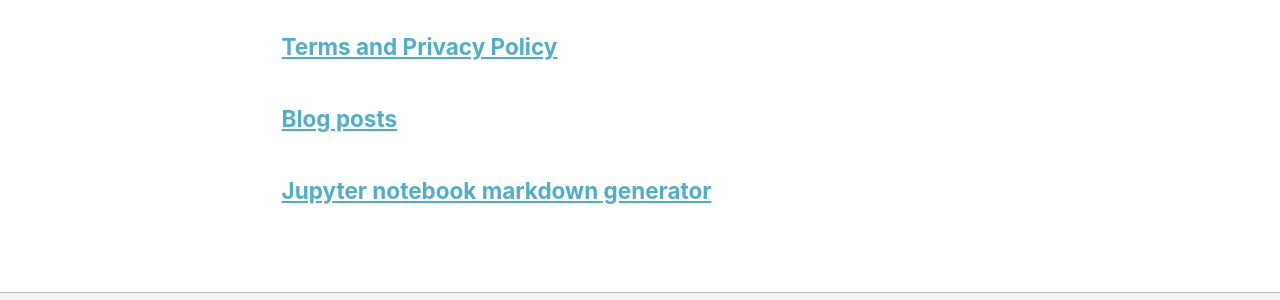
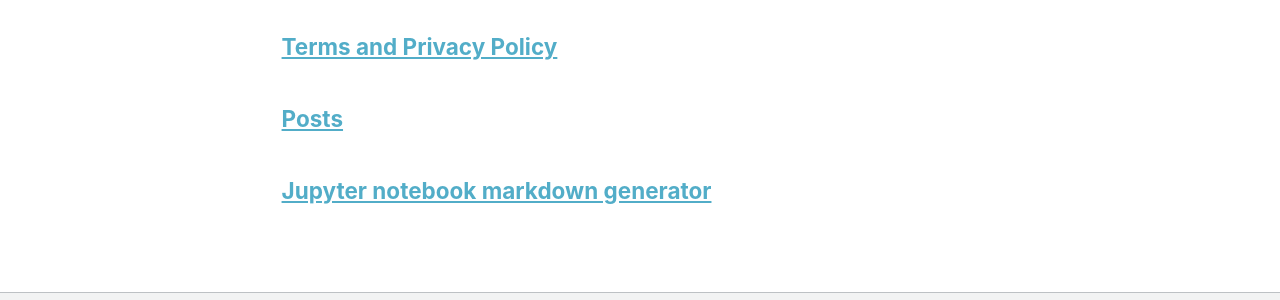
Before and after one commit to chenhailonghit/chenhailonghit.github.io, a Jekyll site: the page built from _pages/page-archive.html, in a window 1280 px wide. Shown: the part 1445-1745 px from the top of the page. Built offline with Jekyll 4.4.1, drawn with Linux system fonts in a browser that asks for light colours; nearby versions of some CDN libraries; a script bundle is joined from its source files by our own code; library files that are not in the unit come from our copies.

Commit message:
Update year-archive.html

```diff
--- a/_pages/year-archive.html
+++ b/_pages/year-archive.html
@@ -1,10 +1,10 @@
 ---
 layout: archive
 permalink: /year-archive/
-title: "Blog posts"
+title: "Posts"
 author_profile: true
 redirect_from:
-  - /wordpress/blog-posts/
+  - /posts/
 ---
 
 {% include base_path %}
```
